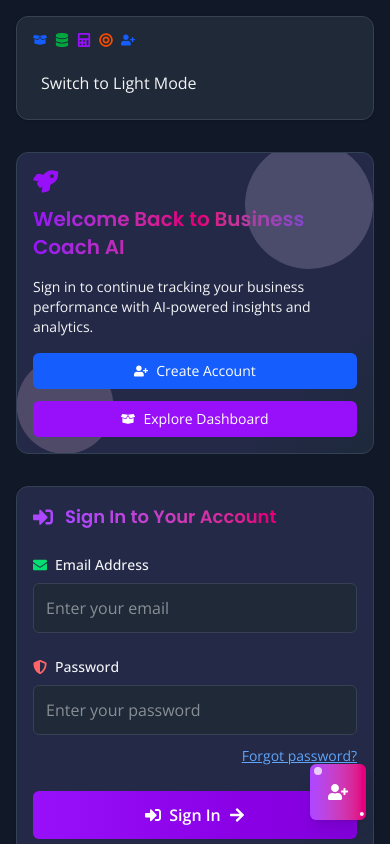
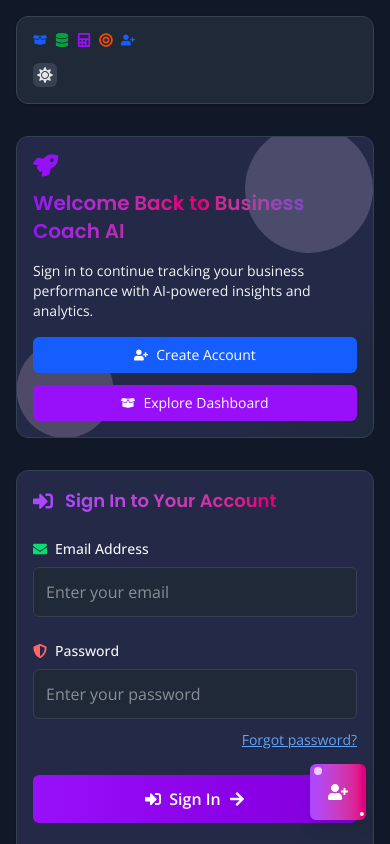
Before and after one commit to khalipha010/bizcoach-ai, a React (Vite) app: page / in a window 390 px wide. Shown: the top 844 px of the page. Built offline with nearby package versions, Linux system fonts and the light colour scheme; no server answers.

Commit message:
Refactor Dashboard and ThemeToggle: single toggle per device, Deepseek mobile/desktop pattern, and CSS variable updates for theme consistency.

```diff
--- a/src/components/ThemeToggle.jsx
+++ b/src/components/ThemeToggle.jsx
@@ -1,15 +1,22 @@
 import { useContext } from 'react';
 import ThemeContext from '../context/ThemeContext';
 
-function ThemeToggle() {
+import { FaSun, FaMoon } from 'react-icons/fa';
+
+function ThemeToggle({ mobile = false }) {
   const { theme, toggleTheme } = useContext(ThemeContext);
 
   return (
     <button
       onClick={toggleTheme}
-      className="p-2 bg-secondary-bg text-text-primary rounded-md hover:bg-accent hover:text-secondary-bg transition-colors"
+      className={`${mobile ? 'p-2' : 'p-1'} rounded-full bg-[var(--toggle-bg)] text-[var(--toggle-icon)] hover:bg-[var(--toggle-hover)] transition-colors`}
+      aria-label={`Switch to ${theme === 'dark' ? 'light' : 'dark'} mode`}
     >
-      {theme === 'light' ? 'Switch to Dark Mode' : 'Switch to Light Mode'}
+      {theme === 'dark' ? (
+        <FaSun className={mobile ? "text-lg" : "text-base"} />
+      ) : (
+        <FaMoon className={mobile ? "text-lg" : "text-base"} />
+      )}
     </button>
   );
 }
--- a/src/index.css
+++ b/src/index.css
@@ -2,6 +2,16 @@
 @import 'tailwindcss';
 
 :root {
+  --primary-bg: #ffffff;
+  --secondary-bg: #f3f4f6;
+  --card-bg: #ffffff;
+  --text-primary: #111827;
+  --text-secondary: #6b7280;
+  --border: #e5e7eb;
+  --accent: #4f46e5;
+  --toggle-bg: #e5e7eb;
+  --toggle-hover: #d1d5db;
+  --toggle-icon: #4b5563;
   --primary-bg: #f8fafc;
   --secondary-bg: #ffffff;
   --text-primary: #0f172a;
@@ -16,6 +26,16 @@
 }
 
 .dark {
+  --primary-bg: #111827;
+  --secondary-bg: #1f2937;
+  --card-bg: #1f2937;
+  --text-primary: #f9fafb;
+  --text-secondary: #9ca3af;
+  --border: #374151;
+  --accent: #818cf8;
+  --toggle-bg: #374151;
+  --toggle-hover: #4b5563;
+  --toggle-icon: #e5e7eb;
   --primary-bg: #111827;
   --secondary-bg: #1f2937;
   --text-primary: #f3f4f6;
```
